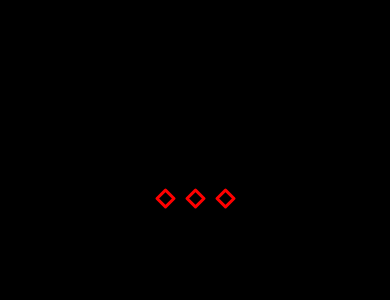
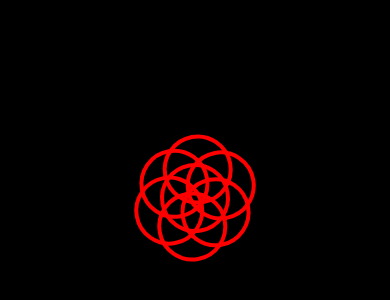
Before and after one commit to MuhmdRaouf/react-native-epic-spinners, a React Native app: screen / in a window 390 px wide. Shown: the part 224-524 px from the top of the page. Built offline with nearby package versions, Linux system fonts and the light colour scheme.

Commit message:
port 5th spinner [IntersectingCirclesSpinner]

```diff
--- a/App.js
+++ b/App.js
@@ -8,7 +8,7 @@
 
 import React from 'react';
 import { StyleSheet, View } from 'react-native';
-import { CirclesToRhombusesSpinner } from './src/components/CirclesToRhombusesSpinner';
+import { IntersectingCirclesSpinner } from './src/components/IntersectingCirclesSpinner';
 
 const App: () => React$Node = () => {
   const style = StyleSheet.create({
@@ -16,7 +16,7 @@ const App: () => React$Node = () => {
   });
   return (
     <View style={style.container}>
-      <CirclesToRhombusesSpinner />
+      <IntersectingCirclesSpinner />
     </View>
   );
 };
--- a/src/components/IntersectingCirclesSpinner.js
+++ b/src/components/IntersectingCirclesSpinner.js
@@ -1,125 +1,112 @@
-import React from 'react';
-import PropTypes from 'prop-types';
-import styled from 'styled-components';
+/** @flow **/
+import type { Element } from 'react';
+import React, { useEffect, useState } from 'react';
+import type { ViewStyleProp } from 'react-native/Libraries/StyleSheet/StyleSheet';
+import { Animated, Easing, StyleSheet, View } from 'react-native';
 
-const IntersectingCircles = styled.div`
-  height: ${props => props.size}px;
-  width: ${props => props.size}px;
-  position: relative;
-  display: flex;
-  flex-direction: row;
-  justify-content: center;
-  align-items: center;
-
-  * {
-    box-sizing: border-box;
-  }
-
-  .spinnerBlock {
-    animation: intersecting-circles-spinners-animation
-      ${props => props.animationDuration}ms linear infinite;
-    transform-origin: center;
-    display: block;
-    height: ${props => props.circleSize}px;
-    width: ${props => props.circleSize}px;
-  }
-  .circle {
-    display: block;
-    border: 2px solid ${props => props.color};
-    border-radius: 50%;
-    height: 100%;
-    width: 100%;
-    position: absolute;
-    left: 0;
-    top: 0;
-  }
-  .circle:nth-child(1) {
-    left: 0;
-    top: 0;
-  }
-  .circle:nth-child(2) {
-    left: ${props => props.circleSize * -0.36}px;
-    top: ${props => props.circleSize * 0.2}px;
-  }
-  .circle:nth-child(3) {
-    left: ${props => props.circleSize * -0.36}px;
-    top: ${props => props.circleSize * -0.2}px;
-  }
-  .circle:nth-child(4) {
-    left: 0;
-    top: ${props => props.circleSize * -0.36}px;
-  }
-  .circle:nth-child(5) {
-    left: ${props => props.circleSize * 0.36}px;
-    top: ${props => props.circleSize * -0.2}px;
-  }
-  .circle:nth-child(6) {
-    left: ${props => props.circleSize * 0.36}px;
-    top: ${props => props.circleSize * 0.2}px;
-  }
-  .circle:nth-child(7) {
-    left: 0;
-    top: ${props => props.circleSize * 0.36}px;
-  }
-  @keyframes intersecting-circles-spinners-animation {
-    from {
-      transform: rotate(0deg);
-    }
-    to {
-      transform: rotate(360deg);
-    }
-  }
-`;
-
-const propTypes = {
-  size: PropTypes.number,
-  animationDuration: PropTypes.number,
-  color: PropTypes.string,
-  className: PropTypes.string,
-  style: PropTypes.object,
+type EpicSpinnersProps = {
+  size?: number,
+  color?: string,
+  animationDuration?: number,
+  style?: ViewStyleProp
 };
 
-const defaultProps = {
+const EpicSpinnersDefaultProps = {
   size: 70,
-  color: '#fff',
-  animationDuration: 1200,
-  className: '',
+  color: 'red',
+  animationDuration: 2500
 };
 
-function generateCircles(num) {
-  return Array.from({ length: num }).map((val, index) => (
-    <span key={index} className="circle" />
-  ));
-}
+export const IntersectingCirclesSpinner = (props: EpicSpinnersProps): Element<any> => {
+  const { size, color, animationDuration, style } = props;
+  const [animated] = useState(new Animated.Value(0));
+  const circleSize = size;
+  const spinnerStyle = StyleSheet.create({
+    container: {
+      height: size,
+      width: size,
+      alignItems: 'center',
+      justifyContent: 'center'
+    },
+    spinnerBlock: {
+      height: size,
+      width: size
+    },
+    circle: {
+      borderWidth: size * 0.06,
+      borderColor: color,
+      borderRadius: size * 0.5,
+      height: '100%',
+      width: '100%',
+      position: 'absolute',
+      left: 0,
+      top: 0
+    },
+    firstCircle: {
+      left: 0,
+      top: 0
+    },
+    secondCircle: {
+      left: circleSize * -0.36,
+      top: circleSize * 0.2
+    },
+    thirdCircle: {
+      left: circleSize * -0.36,
+      top: circleSize * -0.2
+    },
+    forthCircle: {
+      left: 0,
+      top: circleSize * -0.36
+    },
+    fifthCircle: {
+      left: circleSize * 0.36,
+      top: circleSize * -0.2
+    },
+    sixthCircle: {
+      left: circleSize * 0.36,
+      top: circleSize * 0.2
+    },
+    seventhCircle: {
+      left: 0,
+      top: circleSize * 0.36
+    }
+  });
+  const animateStyle = {
+    rotate: {
+      transform: [
+        {
+          rotate: animated.interpolate({
+            inputRange: [0, 1],
+            outputRange: ['0deg', '360deg']
+          })
+        }
+      ]
+    }
+  };
 
-const IntersectingCirclesSpinner = ({
-  size,
-  color,
-  animationDuration,
-  className,
-  style,
-  ...props
-}) => {
-  const circleSize = size / 2;
+  useEffect(() => {
+    Animated.loop(
+      Animated.timing(animated, {
+        toValue: 2,
+        duration: animationDuration,
+        easing: Easing.linear
+      })
+    ).start();
+  }, [animated, animationDuration]);
 
   return (
-    <IntersectingCircles
-      size={size}
-      color={color}
-      animationDuration={animationDuration}
-      className={`intersecting-circles-spinner${
-        className ? ' ' + className : ''
-      }`}
-      style={style}
-      circleSize={circleSize}
-      {...props}
-    >
-      <div className="spinnerBlock">{generateCircles(7)}</div>
-    </IntersectingCircles>
+    <Animated.View style={[style, spinnerStyle.container, animateStyle.rotate]} {...props}>
+      <View style={spinnerStyle.spinnerBlock}>
+        <View style={[spinnerStyle.circle, spinnerStyle.firstCircle]} />
+        <View style={[spinnerStyle.circle, spinnerStyle.secondCircle]} />
+        <View style={[spinnerStyle.circle, spinnerStyle.thirdCircle]} />
+        <View style={[spinnerStyle.circle, spinnerStyle.forthCircle]} />
+        <View style={[spinnerStyle.circle, spinnerStyle.fifthCircle]} />
+        <View style={[spinnerStyle.circle, spinnerStyle.sixthCircle]} />
+        <View style={[spinnerStyle.circle, spinnerStyle.seventhCircle]} />
+      </View>
+    </Animated.View>
   );
 };
 
-IntersectingCirclesSpinner.propTypes = propTypes;
-IntersectingCirclesSpinner.defaultProps = defaultProps;
-
-export default IntersectingCirclesSpinner;
+IntersectingCirclesSpinner.defaultProps = EpicSpinnersDefaultProps;
```
